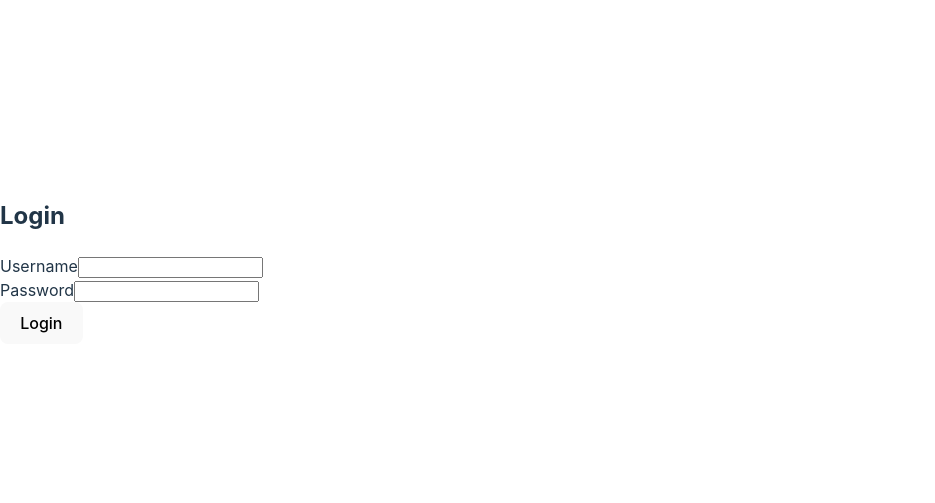
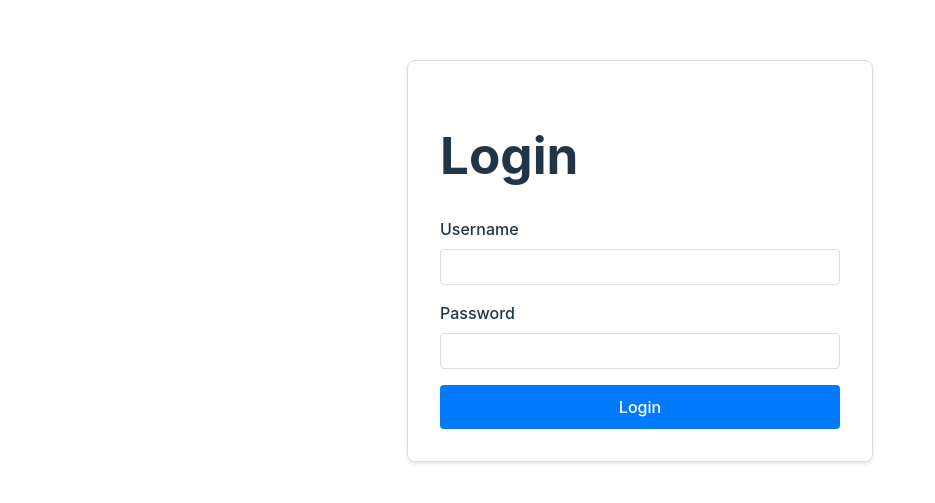
Before and after one commit to mattchx/lead-dashboard, a React (Vite) app in the folder client/: page / in a window 1280 px wide. Shown: the part 139-642 px from the top of the page, without its empty margins (0-935 px from the left). Built offline with nearby package versions, Linux system fonts and the light colour scheme.

Commit message:
styling updated for login and dashboard

```diff
--- a/client/src/App.tsx
+++ b/client/src/App.tsx
@@ -1,4 +1,5 @@
 import { useState } from 'react';
+import './styles/global.css';
 import { AuthProvider } from './context/AuthContext';
 import Login from './pages/Login';
 import Dashboard from './pages/Dashboard';
--- /dev/null
+++ b/client/src/pages/Dashboard.css
@@ -0,0 +1,49 @@
+.dashboard-container {
+  max-width: 1200px;
+  margin: 2rem auto;
+  padding: 2rem;
+}
+
+.dashboard-header {
+  display: flex;
+  justify-content: space-between;
+  align-items: center;
+  margin-bottom: 2rem;
+}
+
+.logout-button {
+  background-color: #dc3545;
+  color: white;
+  padding: 0.5rem 1rem;
+  border: none;
+  border-radius: 4px;
+  cursor: pointer;
+  font-size: 1rem;
+  transition: background-color 0.2s;
+}
+
+.logout-button:hover {
+  background-color: #c82333;
+}
+
+.lead-management {
+  margin-top: 2rem;
+}
+
+.lead-table {
+  width: 100%;
+  border-collapse: collapse;
+  margin-top: 1rem;
+}
+
+.lead-table th,
+.lead-table td {
+  padding: 0.75rem;
+  text-align: left;
+  border-bottom: 1px solid #ddd;
+}
+
+.lead-table th {
+  background-color: #f8f9fa;
+  font-weight: 500;
+}
--- a/client/src/pages/Dashboard.tsx
+++ b/client/src/pages/Dashboard.tsx
@@ -3,6 +3,8 @@ import { useAuth } from '../context/AuthContext';
 interface DashboardProps {
   onLogout: () => void;
 }
+
+import './Dashboard.css';
 
 export default function Dashboard({ onLogout }: DashboardProps) {
   const { logout } = useAuth();
@@ -14,11 +16,29 @@ export default function Dashboard({ onLogout }: DashboardProps) {
 
   return (
     <div className="dashboard-container">
-      <h1>Lead Dashboard</h1>
-      <button onClick={handleLogout} className="logout-button">
-        Logout
-      </button>
-      {/* Lead management components will go here */}
+      <div className="dashboard-header">
+        <h1>Lead Dashboard</h1>
+        <button onClick={handleLogout} className="logout-button">
+          Logout
+        </button>
+      </div>
+
+      <div className="lead-management">
+        <h2>Lead Management</h2>
+        <table className="lead-table">
+          <thead>
+            <tr>
+              <th>Name</th>
+              <th>Email</th>
+              <th>Phone</th>
+              <th>Status</th>
+            </tr>
+          </thead>
+          <tbody>
+            {/* Lead rows will go here */}
+          </tbody>
+        </table>
+      </div>
     </div>
   );
 }
--- /dev/null
+++ b/client/src/pages/Login.css
@@ -0,0 +1,52 @@
+.login-container {
+  max-width: 400px;
+  margin: 2rem auto;
+  padding: 2rem;
+  border: 1px solid #ddd;
+  border-radius: 8px;
+  box-shadow: 0 2px 4px rgba(0, 0, 0, 0.1);
+}
+
+.login-form {
+  display: flex;
+  flex-direction: column;
+  gap: 1rem;
+}
+
+.form-group {
+  display: flex;
+  flex-direction: column;
+  gap: 0.5rem;
+}
+
+.form-group label {
+  font-weight: 500;
+}
+
+.form-group input {
+  padding: 0.5rem;
+  border: 1px solid #ddd;
+  border-radius: 4px;
+  font-size: 1rem;
+}
+
+.login-button {
+  background-color: #007bff;
+  color: white;
+  padding: 0.75rem;
+  border: none;
+  border-radius: 4px;
+  cursor: pointer;
+  font-size: 1rem;
+  transition: background-color 0.2s;
+}
+
+.login-button:hover {
+  background-color: #0056b3;
+}
+
+.error-message {
+  color: #dc3545;
+  margin-top: 1rem;
+  text-align: center;
+}
--- a/client/src/pages/Login.tsx
+++ b/client/src/pages/Login.tsx
@@ -4,6 +4,8 @@ import { useAuth } from '../context/AuthContext';
 interface LoginProps {
   onLoginSuccess: () => void;
 }
+
+import './Login.css';
 
 export default function Login({ onLoginSuccess }: LoginProps) {
   const [username, setUsername] = useState('');
@@ -38,9 +40,9 @@ export default function Login({ onLoginSuccess }: LoginProps) {
 
   return (
     <div className="login-container">
-      <h2>Login</h2>
+      <h1>Login</h1>
       {error && <div className="error-message">{error}</div>}
-      <form onSubmit={handleSubmit}>
+      <form className="login-form" onSubmit={handleSubmit}>
         <div className="form-group">
           <label>Username</label>
           <input
@@ -59,7 +61,7 @@ export default function Login({ onLoginSuccess }: LoginProps) {
             required
           />
         </div>
-        <button type="submit">Login</button>
+        <button className="login-button" type="submit">Login</button>
       </form>
     </div>
   );
--- /dev/null
+++ b/client/src/styles/global.css
@@ -0,0 +1,17 @@
+body {
+  margin: 0;
+  font-family: -apple-system, BlinkMacSystemFont, 'Segoe UI', 'Roboto', 'Oxygen',
+    'Ubuntu', 'Cantarell', 'Fira Sans', 'Droid Sans', 'Helvetica Neue',
+    sans-serif;
+  -webkit-font-smoothing: antialiased;
+  -moz-osx-font-smoothing: grayscale;
+  display: flex;
+  justify-content: center;
+  min-height: 100vh;
+}
+
+#root {
+  width: 100%;
+  max-width: 1200px;
+  padding: 2rem;
+}
```
